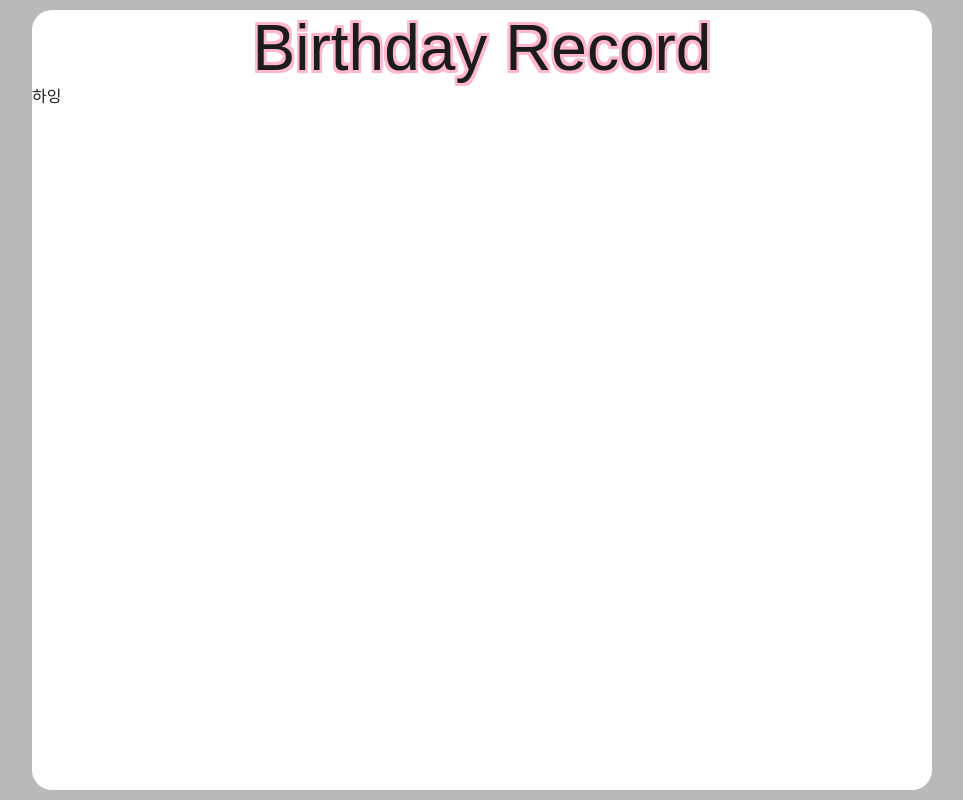
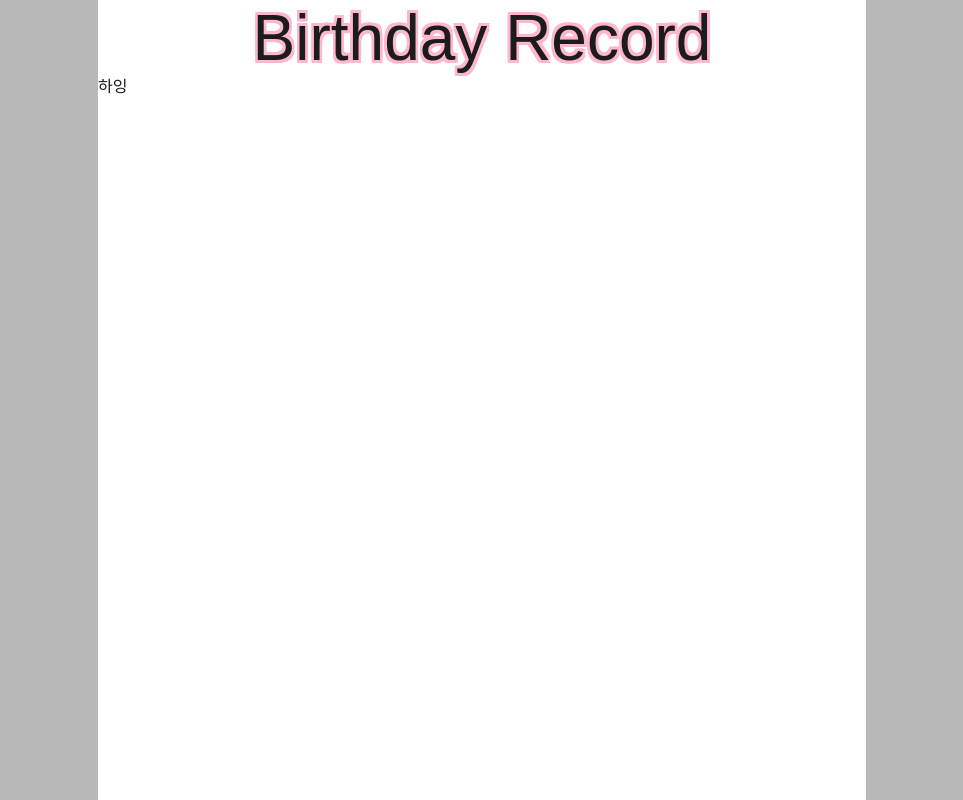
Before and after one commit to sorrel012/birthday-record, a Next.js app: page / in a window 1280 px wide. Shown: the whole page, without its empty margins (158-1121 px from the left). Built offline with nearby package versions, Linux system fonts and the light colour scheme; a web font is replaced by a local one.

Commit message:
[24.04.19] 사이트 레이아웃 수정

```diff
--- a/src/styles/globals.css
+++ b/src/styles/globals.css
@@ -68,11 +68,6 @@ body {
   height: 100vh;
   color: #1c1c1c;
   background-color: rgba(145, 145, 145, 0.63);
-  padding: 10px 0;
-
-  @media(max-width: 768px) {
-    padding: 0;
-  }
 }
 
 a {
@@ -81,15 +76,13 @@ a {
 }
 
 .wrapper {
-  max-width: 900px;
+  width: 768px;
   height: 100%;
   margin: 0 auto;
   background-color: white;
-  border-radius: 20px;
 
   @media(max-width: 768px) {
     width: 100%;
-    border-radius: 0;
   }
 }
 
```
